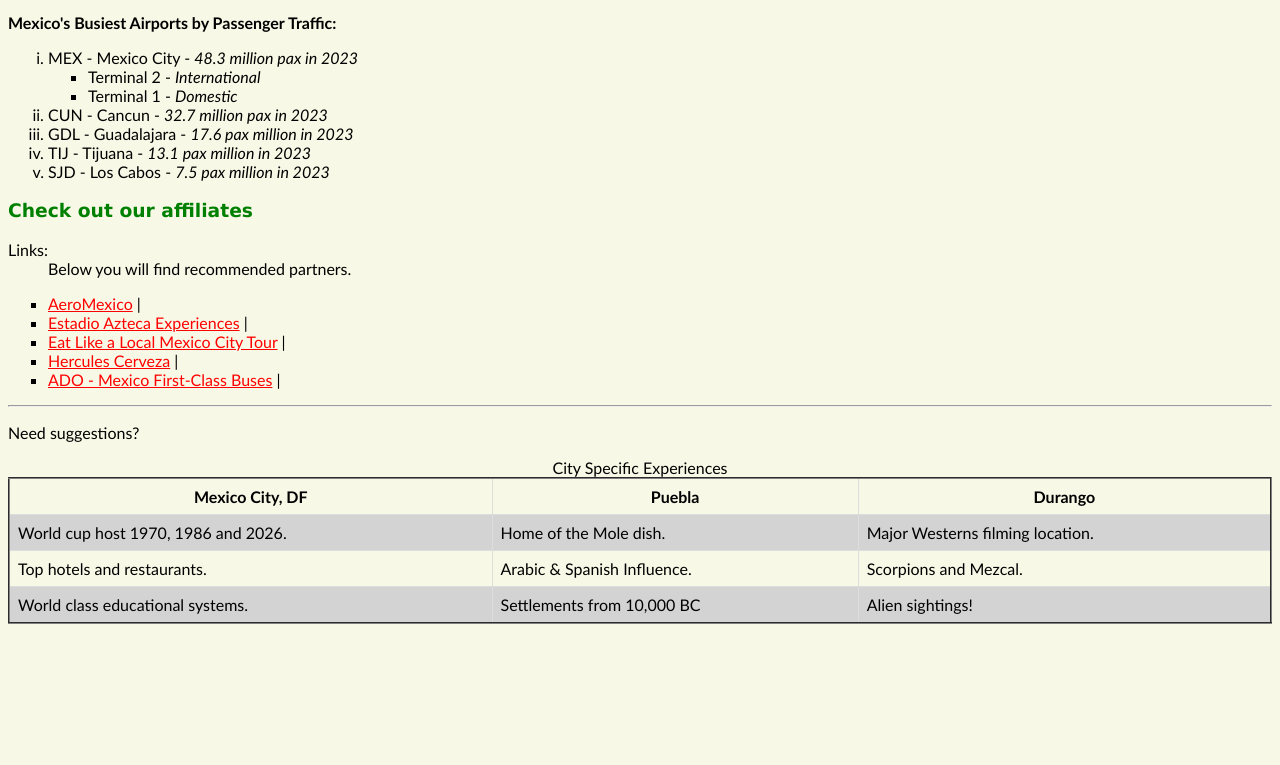
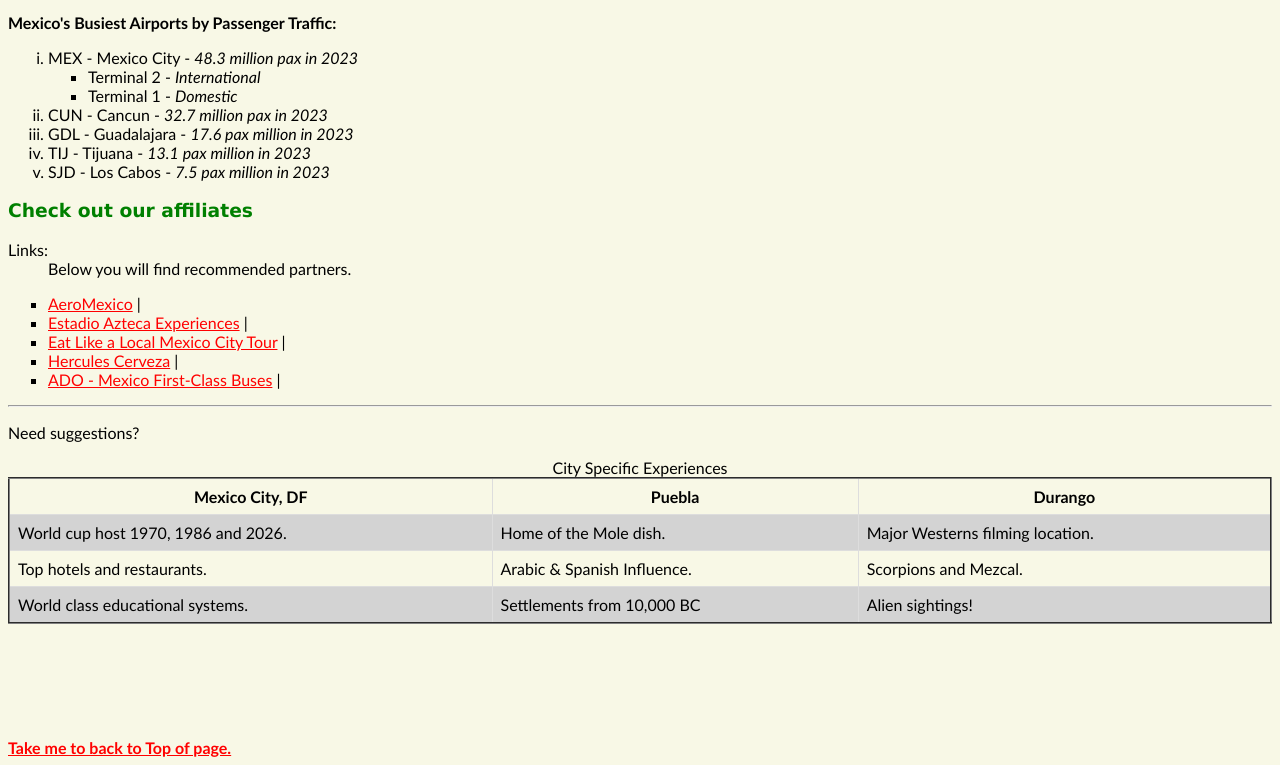
Before and after one commit to emanmejia/w2.mejia, a plain HTML site: page index.html in a window 1280 px wide. Shown: the part 684-1449 px from the top of the page. Before the commit the page ends 1316 px from the top, so only its background shows below. Drawn offline with Linux system fonts and the light colour scheme.

Commit message:
Done for now

```diff
--- a/index.html
+++ b/index.html
@@ -7,7 +7,7 @@
   <link rel="stylesheet" href="css/style.css">
 </head>
 
-<body>
+<body id="top">
   <h1>
     Budget Travel Page<p>
     </p><img src="img/flag.jpg" width="300" alt="CDMX Bandera">
@@ -99,7 +99,11 @@
         <td> Alien sightings!</td>
     </tr> <!-- end of last row definition -->
     </table> <!-- end of table definition -->
-
+    <br><br><br><br><br><br>
 </body>
 
+<footer>
+  <a href="#top"><b>Take me to back to Top of page.</b></a>
+</footer>
+
 </html>
```
